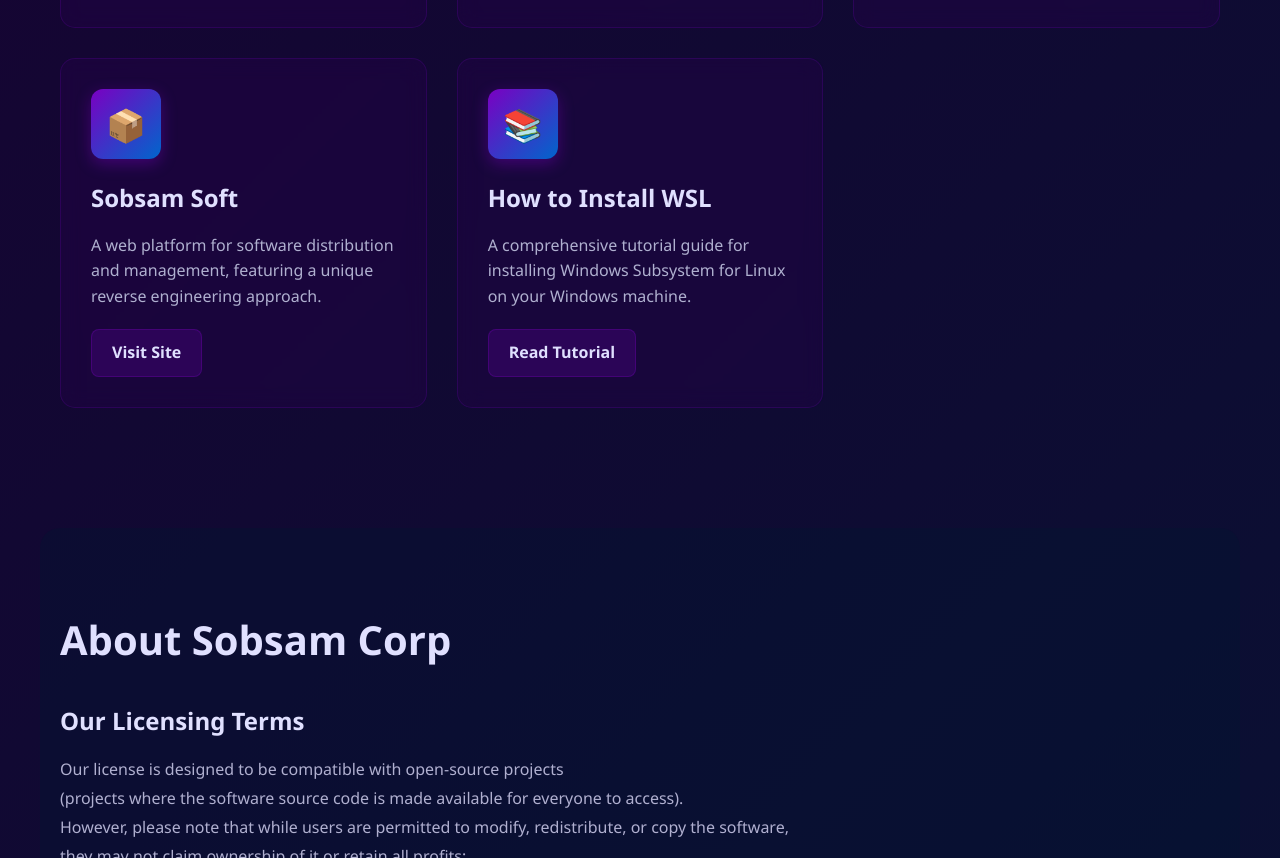
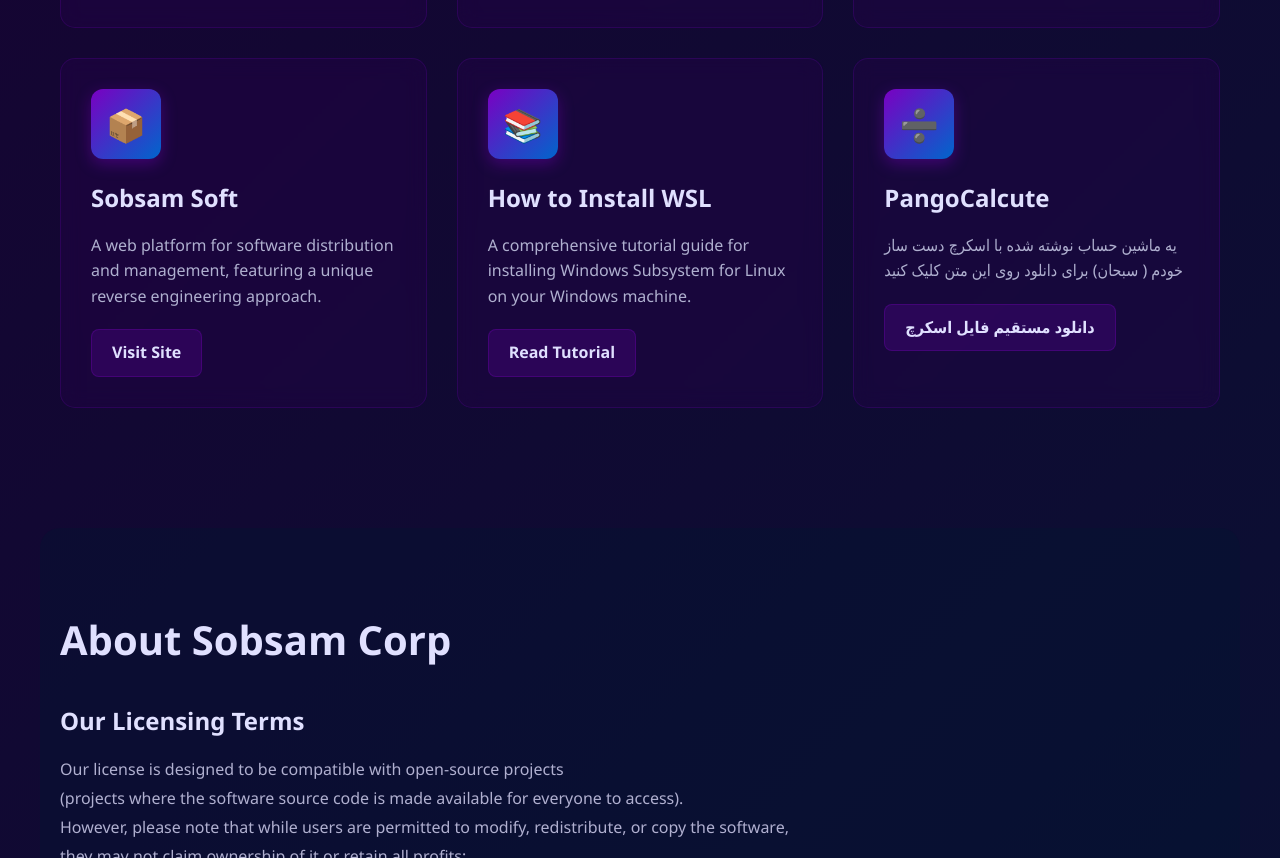
Before and after one commit to sobhan555588/sobsam, a plain HTML site: page index.html in a window 1280 px wide. Shown: the part 1128-1986 px from the top of the page. Drawn offline with Linux system fonts and the light colour scheme.

Commit message:
Update index.html

```diff
--- a/index.html
+++ b/index.html
@@ -687,6 +687,12 @@
                 <p>A comprehensive tutorial guide for installing Windows Subsystem for Linux on your Windows machine.</p>
                 <a class="product-link">Read Tutorial</a>
             </div>
+            <div class="product-card" onclick="window.location.href='https://github.com/sobhan555588/pangocalc/raw/refs/heads/main/Scratch%20Project.sb3'">
+                <div class="product-icon">➗</div>
+                <h3>PangoCalcute</h3>
+                <p>یه ماشین حساب نوشته شده با اسکرچ دست ساز خودم ( سبحان) برای دانلود روی این متن کلیک کنید</p>
+                <a class="product-link">دانلود مستقیم فایل اسکرچ</a>
+            </div>
         </div>
     </section>
 
```
